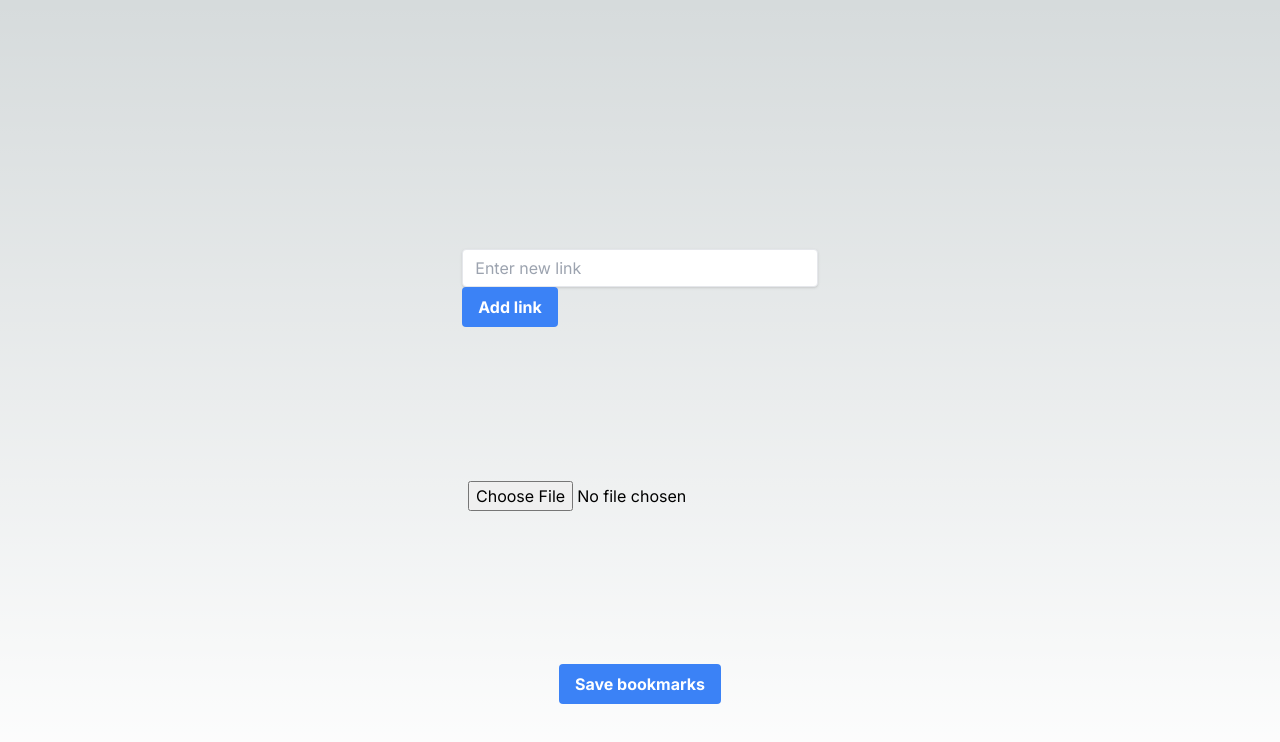
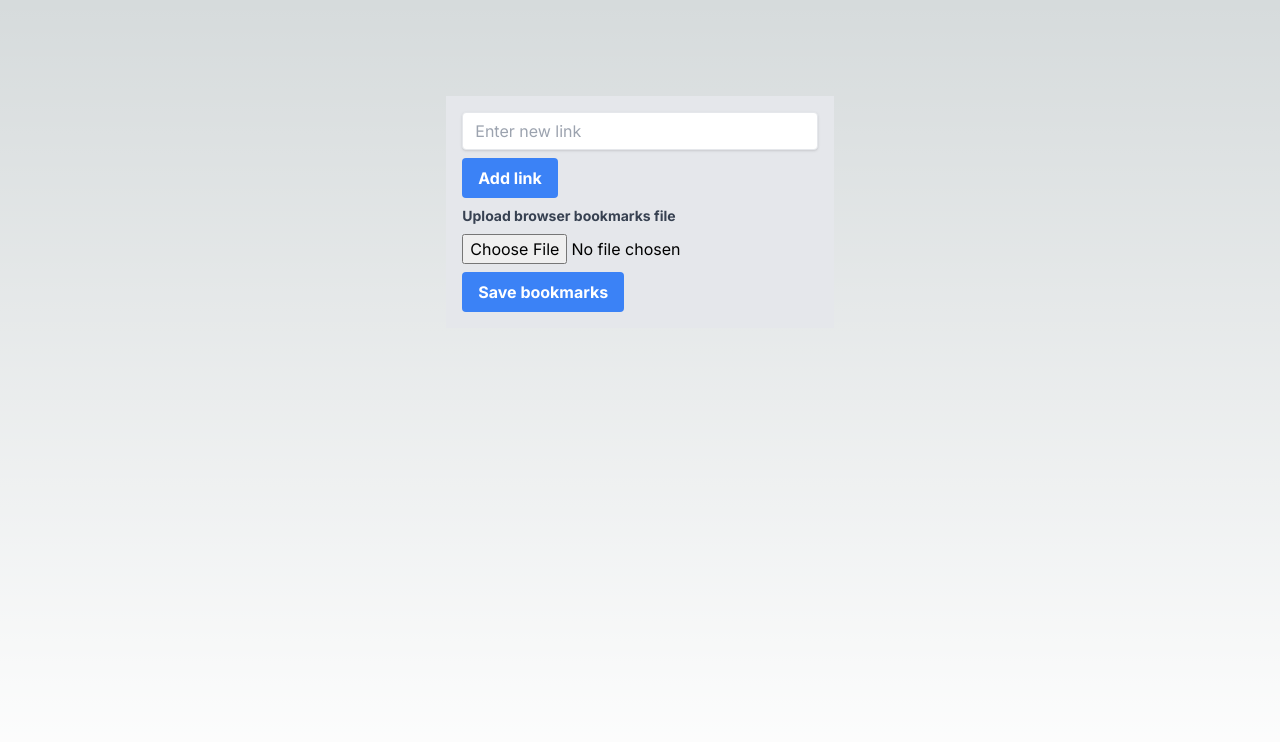
Before and after one commit to GabrielDougherty/link-saver-site, a Next.js app: page / in a window 1280 px wide. Shown: the top 742 px of the page. Built offline with nearby package versions, Linux system fonts and the light colour scheme.

Commit message:
CSS tweaks

```diff
--- a/src/app/page.tsx
+++ b/src/app/page.tsx
@@ -10,7 +10,7 @@ function MySaveButton({ title, target }: { title: string, target: string }) {
     <a title={title}
       href={target}
     >
-    <button className="bg-blue-500 hover:bg-blue-700 text-white font-bold py-2 px-4 rounded" title={title}>{title}</button>
+    <button className="block mt-2 bg-blue-500 hover:bg-blue-700 text-white font-bold py-2 px-4 rounded" title={title}>{title}</button>
     </a>
   );
 }
@@ -38,7 +38,7 @@ export default function Home() {
     }
     return (<div>
         <input id="newLink" placeholder="Enter new link" onChange={handleChange} className="shadow appearance-none border rounded w-full py-2 px-3 text-gray-700 leading-tight focus:outline-none focus:shadow-outline"></input>
-        <button onClick={handleClick} className="bg-blue-500 hover:bg-blue-700 text-white font-bold py-2 px-4 rounded">Add link</button>
+        <button onClick={handleClick} className="bg-blue-500 mt-2 hover:bg-blue-700 text-white font-bold py-2 px-4 rounded">Add link</button>
     </div>);
   }
 
@@ -67,18 +67,23 @@ export default function Home() {
       }
     }
     return (
-      <div>
-        <input type="file" title='Upload' onChange={onChange}></input>
+      <div className='block mt-2'>
+        <label className="block mt-2 text-gray-700 text-sm font-bold mb-2">
+        Upload browser bookmarks file
+        </label>
+        <input className='block mt-2' type="file" title='Upload' onChange={onChange}></input>
       </div>
     )
   }
 
   return (
     <main className="flex min-h-screen flex-col items-center justify-between p-24">
+      <div className='p-4 bg-gray-200'>
+        <AddLink></AddLink>
+        <BookmarksUpload></BookmarksUpload>
+        <MySaveButton title='Save bookmarks' target={linkListToQueryParams(links.map((v) => encodeURIComponent(btoa(v))))}></MySaveButton>
+      </div>
       <LinkList links={links}></LinkList>
-      <AddLink></AddLink>
-      <BookmarksUpload></BookmarksUpload>
-      <MySaveButton title='Save bookmarks' target={linkListToQueryParams(links.map((v) => encodeURIComponent(btoa(v))))}></MySaveButton>
     </main>
   )
 }
```
